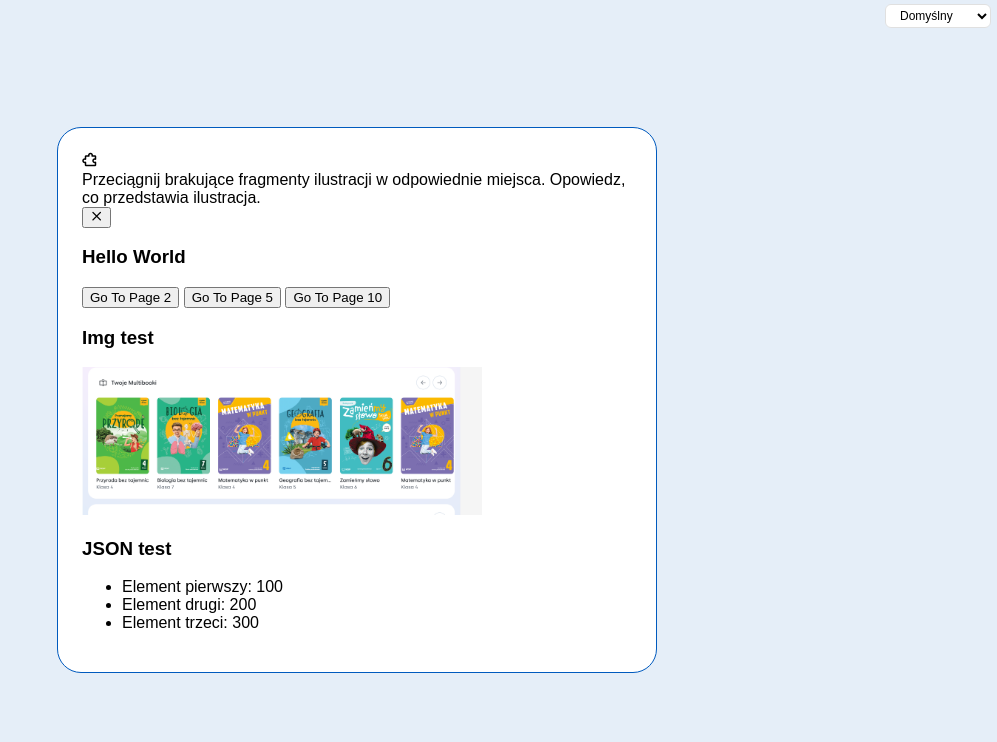
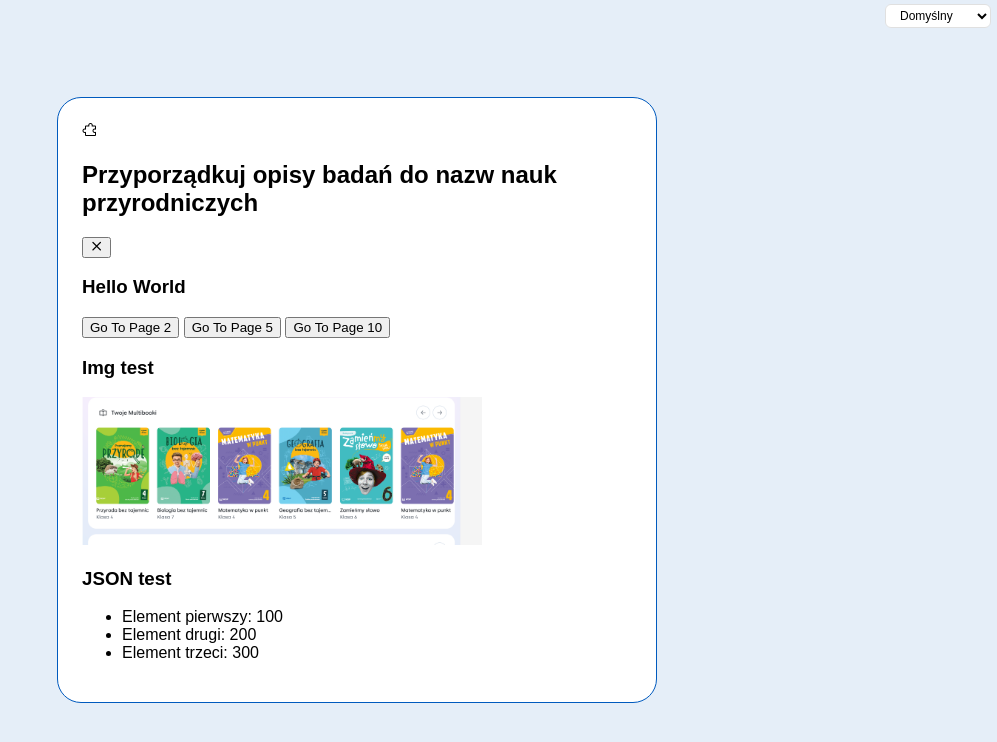
Before and after one commit to wsip-filip-lewkowicz/multibook-exercise-template, a website built with Vite: page index.html in a window 1280 px wide. Shown: the whole page, without its empty margins (283-1280 px from the left). Built offline with nearby package versions, Linux system fonts and the light colour scheme; files whose address does not match are found by name; a web font is replaced by a local one.

Commit message:
Refactor header section in index.html to improve styling and content clarity. Update header background, structure, and title for better user experience.

```diff
--- a/index.html
+++ b/index.html
@@ -78,19 +78,16 @@
   <body>
     <main>
 
-      <div class="c-header">
-        <div class="c-header__icon">
-          <div class="c-featured-icon c-featured-icon--l c-featured-icon--brand">
-            <i class="ph-bold ph-puzzle-piece"></i>
+      <div class="c-header" style="background: white; border-radius: 1rem;">
+        <div class="c-header-icon">
+          <div class="c-featured-icon c-featured-icon--brand c-featured-icon--l">
+            <i class="ph ph-puzzle-piece"></i>
           </div>
         </div>
-        <div class="c-header__content">
-          <span class="c-header__title t-h2 t-font-medium">
-            Przeciągnij brakujące fragmenty ilustracji w odpowiednie miejsca. Opowiedz, co przedstawia ilustracja.
-          </span>
+        <div class="c-header-content">
+          <h2 class="c-header-title t-h2 t-font-medium">Przyporządkuj opisy badań do nazw nauk przyrodniczych</h2>
         </div>
-
-        <button class="c-header__close c-btn c-btn-icon c-btn-md c-btn-tertiary-ghost" data-modal-close>
+        <button type="button" class="c-header-close c-btn c-btn-icon c-btn-md c-btn-tertiary-ghost" data-modal-close>
           <i class="ph-bold ph-x"></i>
         </button>
       </div>
```
